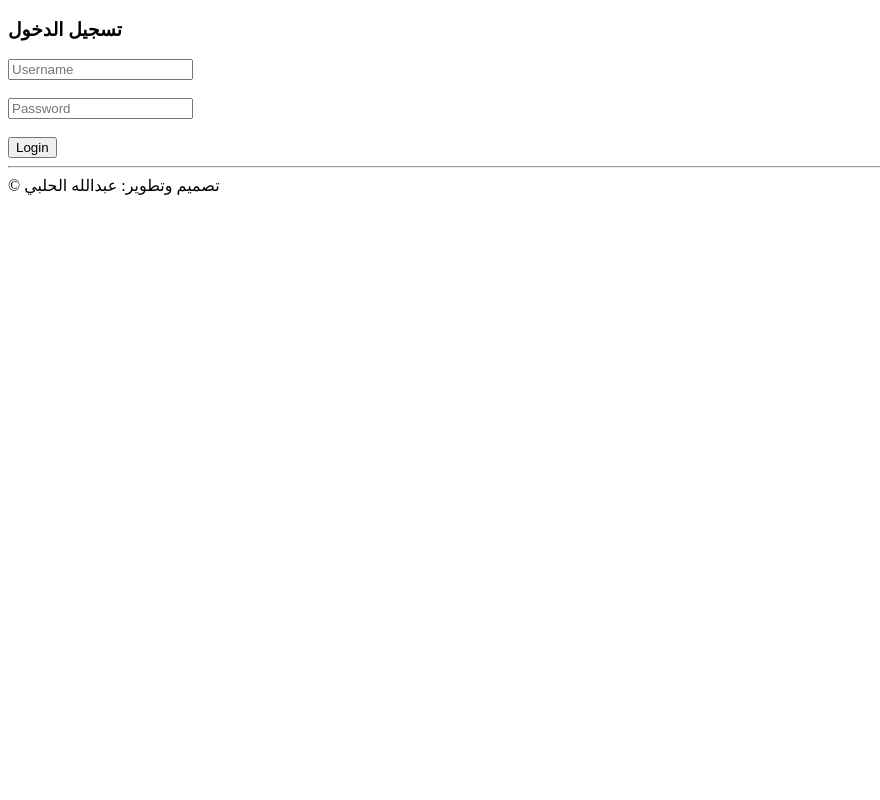
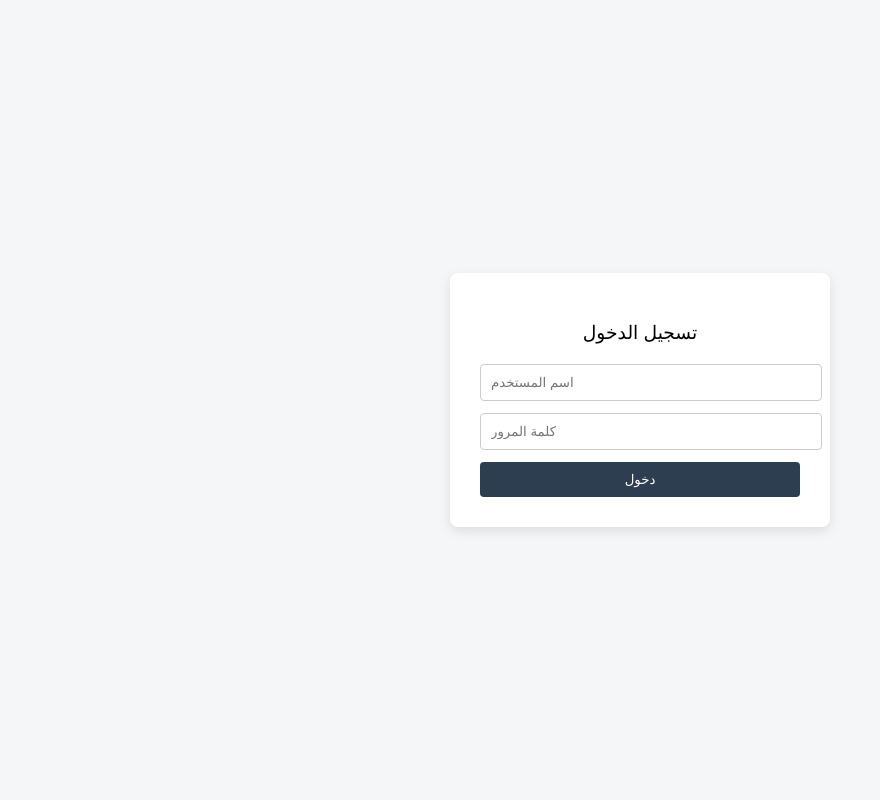
Before and after one commit to el7labey/realestate-tracker, a Flask app: page /login in a window 1280 px wide. Shown: the whole page, without its empty margins (0-880 px from the left). Run offline with Flask 3, Linux system fonts and the light colour scheme.

Commit message:
Update login.html

```diff
--- a/templates/login.html
+++ b/templates/login.html
@@ -3,19 +3,59 @@
 <head>
   <meta charset="UTF-8">
   <title>Login</title>
+  <style>
+    body {
+      font-family: Arial, sans-serif;
+      background: #f5f6f7;
+      display: flex;
+      justify-content: center;
+      align-items: center;
+      height: 100vh;
+      margin: 0;
+    }
+    .login-box {
+      background: #ffffff;
+      padding: 30px;
+      width: 320px;
+      border-radius: 8px;
+      box-shadow: 0 4px 12px rgba(0,0,0,0.1);
+      text-align: center;
+    }
+    h3 {
+      margin-bottom: 20px;
+      font-weight: normal;
+    }
+    input {
+      width: 100%;
+      padding: 10px;
+      margin-bottom: 12px;
+      border: 1px solid #ccc;
+      border-radius: 4px;
+    }
+    button {
+      width: 100%;
+      padding: 10px;
+      background: #2c3e50;
+      color: #fff;
+      border: none;
+      border-radius: 4px;
+      cursor: pointer;
+    }
+    button:hover {
+      background: #1a252f;
+    }
+  </style>
 </head>
 <body>
 
-<h3>تسجيل الدخول</h3>
-
-<form method="post">
-  <input name="username" placeholder="Username" required><br><br>
-  <input name="password" type="password" placeholder="Password" required><br><br>
-  <button type="submit">Login</button>
-</form>
-
-<hr>
-© تصميم وتطوير: عبدالله الحلبي
+  <div class="login-box">
+    <h3>تسجيل الدخول</h3>
+    <form method="post">
+      <input name="username" placeholder="اسم المستخدم" required>
+      <input name="password" type="password" placeholder="كلمة المرور" required>
+      <button type="submit">دخول</button>
+    </form>
+  </div>
 
 </body>
 </html>
```
